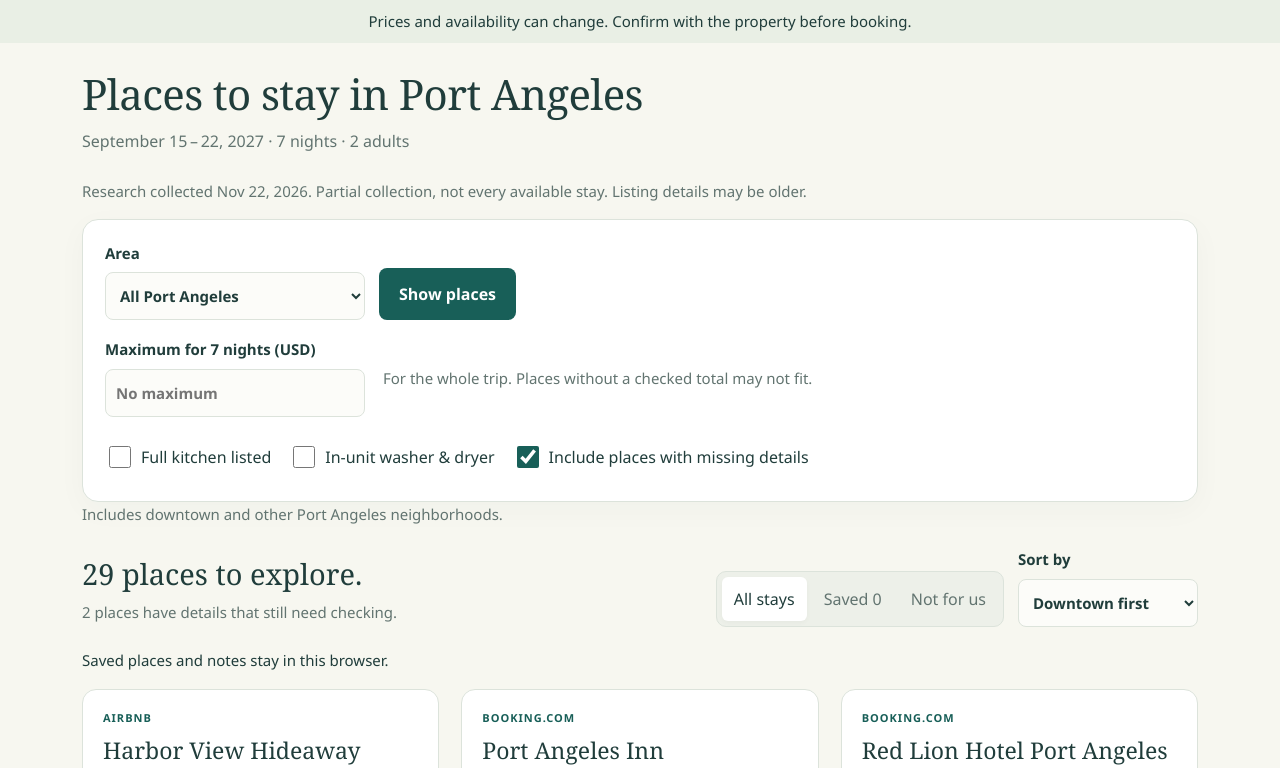
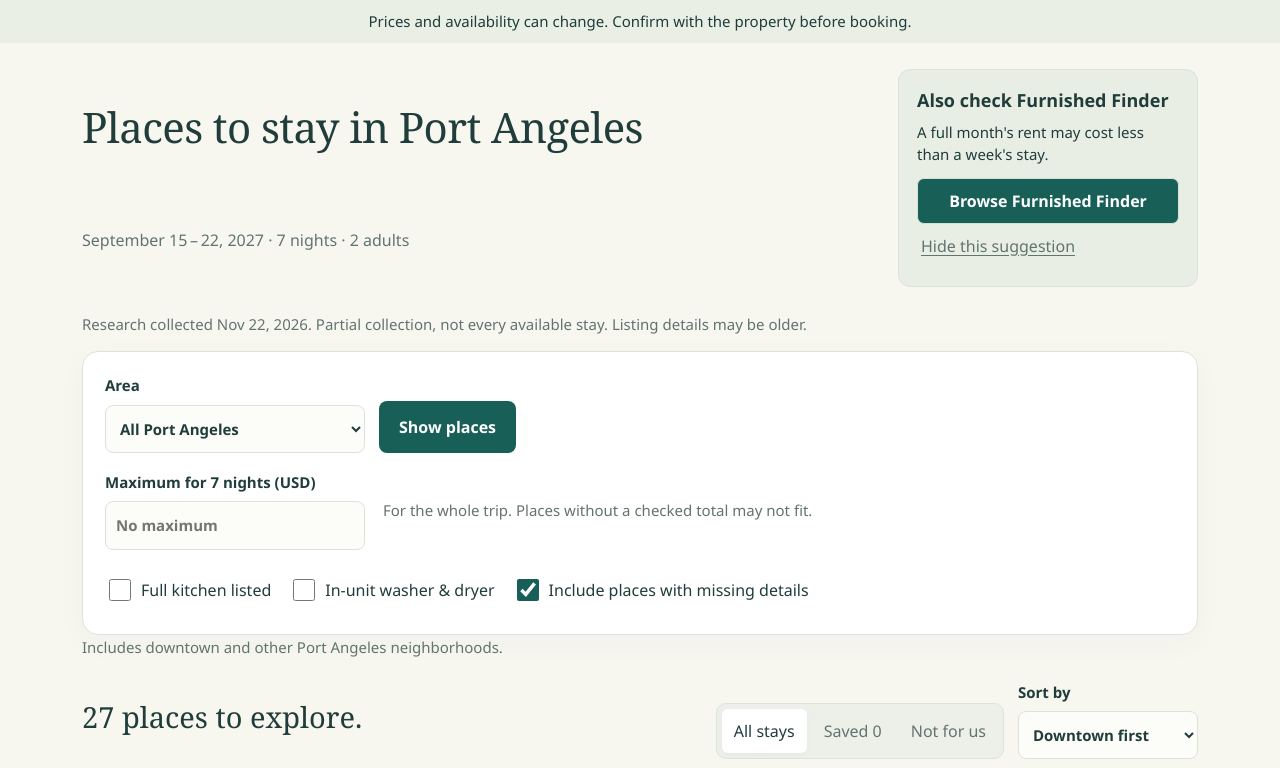
Before and after one commit to heathkat/port-angeles-stays, a plain HTML site: page index.html in a window 1280 px wide. Shown: the top 768 px of the page. Drawn offline with Linux system fonts and the light colour scheme.

Commit message:
Add dismissible source suggestion and enforce geographic filters
Co-authored-by: Copilot <223556219+Copilot@users.noreply.github.com>

```diff
--- a/app.js
+++ b/app.js
@@ -166,6 +166,25 @@
       storageError.hidden = false;
       storageError.textContent = message;
     }
+    function initializeExternalSearch() {
+      const panel = document.querySelector('.external-search');
+      if (!panel) return;
+      const key = 'port-angeles-stays-furnished-finder-dismissed-v1';
+      let dismissed = false;
+      try { dismissed = localStorage.getItem(key) === '1'; }
+      catch (error) { showStorageError('Your browser could not load the hidden-suggestion preference. The Furnished Finder suggestion is shown.'); }
+      const setHidden = hidden => {
+        panel.hidden = hidden;
+        panel.closest('header').classList.toggle('has-external-search', !hidden);
+      };
+      setHidden(dismissed);
+      document.getElementById('dismiss-external-search').addEventListener('click', () => {
+        try { localStorage.setItem(key, '1'); }
+        catch (error) { showStorageError('Your browser could not remember this dismissal. The suggestion is hidden for this visit only.'); }
+        setHidden(true);
+        document.getElementById('area').focus();
+      });
+    }
     try {
       const stored = localStorage.getItem(storageKey);
       if (stored) {
@@ -214,8 +233,8 @@
       if (importedDataset) {
         const allowed = area === 0 ? ['downtown_port_angeles'] : area === 1 ? ['downtown_port_angeles','wider_port_angeles'] :
           area === 3 ? ['sequim'] : area === 4 ? ['joyce'] : area === 5 ? ['unknown'] : Object.keys(areaLabels);
+        if (!allowed.includes(stay.area)) return 0;
         if (stay.area === 'unknown' && area !== 5) unconfirmed = true;
-        else if (!allowed.includes(stay.area)) return 0;
         if (budget !== null) {
           const amount = wholeStayEstimate(stay);
           if (amount === null) unconfirmed = true;
@@ -518,6 +537,7 @@
       }
     }
     if (publishedView) {
+      initializeExternalSearch();
       document.getElementById('reload-data').addEventListener('click',loadPublishedDataset);
       loadPublishedDataset();
     } else {
--- a/index.html
+++ b/index.html
@@ -12,6 +12,12 @@
     <header>
       <h1 id="title">Places to stay in Port Angeles</h1>
       <p class="intro" id="trip-summary">Loading trip details...</p>
+      <aside class="external-search" aria-labelledby="external-search-title" hidden>
+        <h2 id="external-search-title">Also check Furnished Finder</h2>
+        <p>A full month's rent may cost less than a week's stay.</p>
+        <a class="listing" href="https://www.furnishedfinder.com/housing/us--wa--port-angeles?map=%7B%22min%22%3A%7B%22latitude%22%3A48.020764272920786%2C%22longitude%22%3A-123.75937020845711%7D%2C%22max%22%3A%7B%22latitude%22%3A48.17092869870365%2C%22longitude%22%3A-123.19268097661435%7D%7D&amp;moveDate&amp;page=%7B%22currentPage%22%3A1%7D" target="_blank" rel="noopener noreferrer" aria-label="Browse Furnished Finder (opens in a new tab)">Browse Furnished Finder</a>
+        <button class="text-button" id="dismiss-external-search" type="button">Hide this suggestion</button>
+      </aside>
     </header>
     <main aria-labelledby="title">
       <button class="save" id="reload-data" type="button" hidden>Try again</button>
--- a/styles.css
+++ b/styles.css
@@ -92,10 +92,18 @@
     html[data-mode=published] .price { margin:12px 0; }
     html[data-mode=published] .amount { font-size:23px; }
     html[data-mode=published] .listing-details p { overflow-wrap:anywhere; }
+    html[data-mode=published] header.has-external-search { display:grid; grid-template-columns:minmax(0,1fr) 300px; gap:0 28px; align-items:center; }
+    html[data-mode=published] header.has-external-search h1,html[data-mode=published] header.has-external-search .intro { grid-column:1; }
+    .external-search { grid-column:2; grid-row:1 / span 2; padding:18px; background:#e8eee4; border:1px solid var(--line); border-radius:12px; }
+    .external-search h2 { font:600 18px/1.4 Segoe UI,system-ui,sans-serif; margin:0 0 8px; }
+    .external-search p { font-size:15px; margin:0 0 12px; }
+    .external-search .listing { background:var(--teal); color:white; }
     @media(max-width:960px) { .grid { grid-template-columns:repeat(2,minmax(0,1fr)); } .search-row { grid-template-columns:repeat(2,minmax(0,1fr)); } .search-row .primary { grid-column:1/-1; } }
     @media(max-width:600px) {
       .wrap { padding:0 18px; } header { padding:20px 0; }
       .search { padding:16px; } .preferences { gap:14px; } .grid { grid-template-columns:1fr; }
       .budget-row { grid-template-columns:1fr; gap:10px; }
       .results-head { align-items:start; flex-direction:column; gap:15px; } .next { flex-direction:column; align-items:start; }
+      html[data-mode=published] header.has-external-search { display:block; }
+      .external-search { margin-top:18px; }
     }
```
Also changed, not shown: 1 other file.
